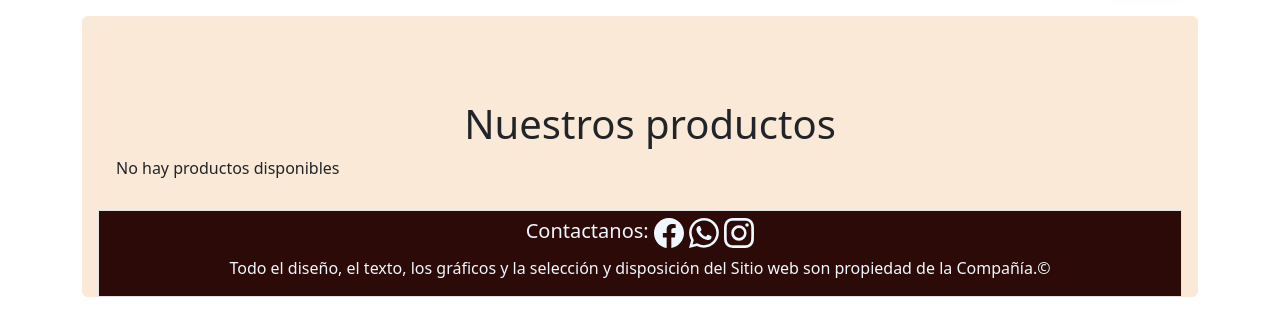
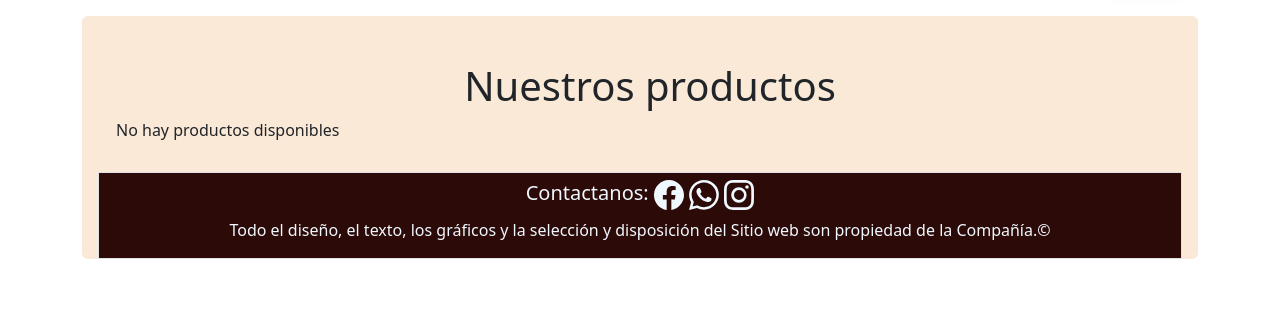
Before and after one commit to UlisesRS1/PayKawaii, a PHP site: page /php/Productos.php in a window 1280 px wide. Shown: the part 86-422 px from the top of the page. Run offline with PHP 8.4, Linux system fonts and the light colour scheme; data that the repository does not hold is empty.

Commit message:
Comentarios

```diff
--- a/php/Productos.php
+++ b/php/Productos.php
@@ -64,7 +64,7 @@
                   <div data-bs-spy="scroll" data-bs-target="#navbar-example2" data-bs-root-margin="0px 0px -40%" data-bs-smooth-scroll="true" class="scrollspy-example rounded-2 scrolls"tabindex="0">
 
                       <!-- Carta -->
-                <div class="container carta background-color-brown mt-5">
+                <div class="container carta background-color-brown">
                     <h1 id="Cards" class="text-center">Nuestros productos</h1>
                     <div class="row" id="productos">
                         <!-- Aquí se cargarán las tarjetas de productos desde la base de datos -->
--- a/php/conexion.php
+++ b/php/conexion.php
@@ -4,7 +4,5 @@ $username = "root";
 $password = "";
 $dbname = "paykawaii";
 
-
-//paykawaii
-
+//conexion a base de datos
 $conexion = new mysqli($servername, $username, $password, $dbname);
--- a/php/login.php
+++ b/php/login.php
@@ -112,6 +112,7 @@
    <script src="../js/modal.js"></script>
    <script src="../js/validation_login.js"></script>
 
+   <!-- Mostar el modal en caso de error -->
    <script>
          $(document).ready(function() {
          // Mostrar el modal con el mensaje si hay uno
```
